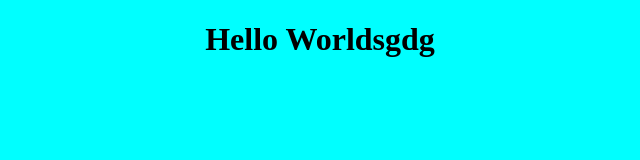
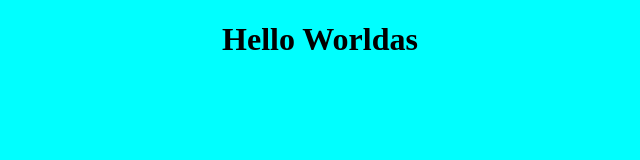
Before and after one commit to ma093rk/helloworld, a plain HTML site: page index.html in a window 1280 px wide. Shown: the whole page, without its empty margins (320-960 px from the left). Drawn offline with Linux system fonts and the light colour scheme.

Commit message:
modified:   index.html

```diff
--- a/index.html
+++ b/index.html
@@ -9,6 +9,6 @@
     <title>Hello World</title>
 </head>
 <body>
-    <h1>Hello Worldsgdg </h1>
+    <h1>Hello Worldas </h1>
 </body>
 </html>
```
